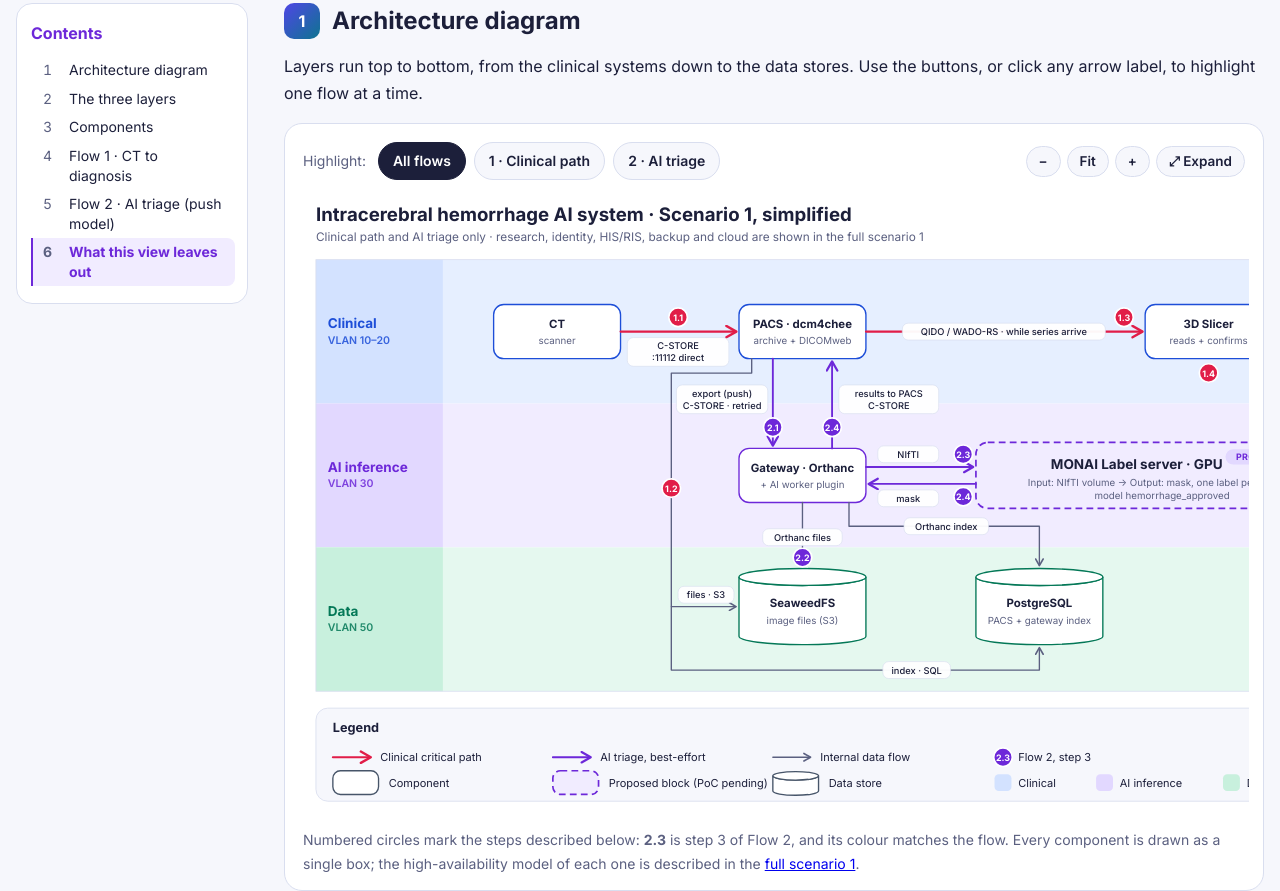
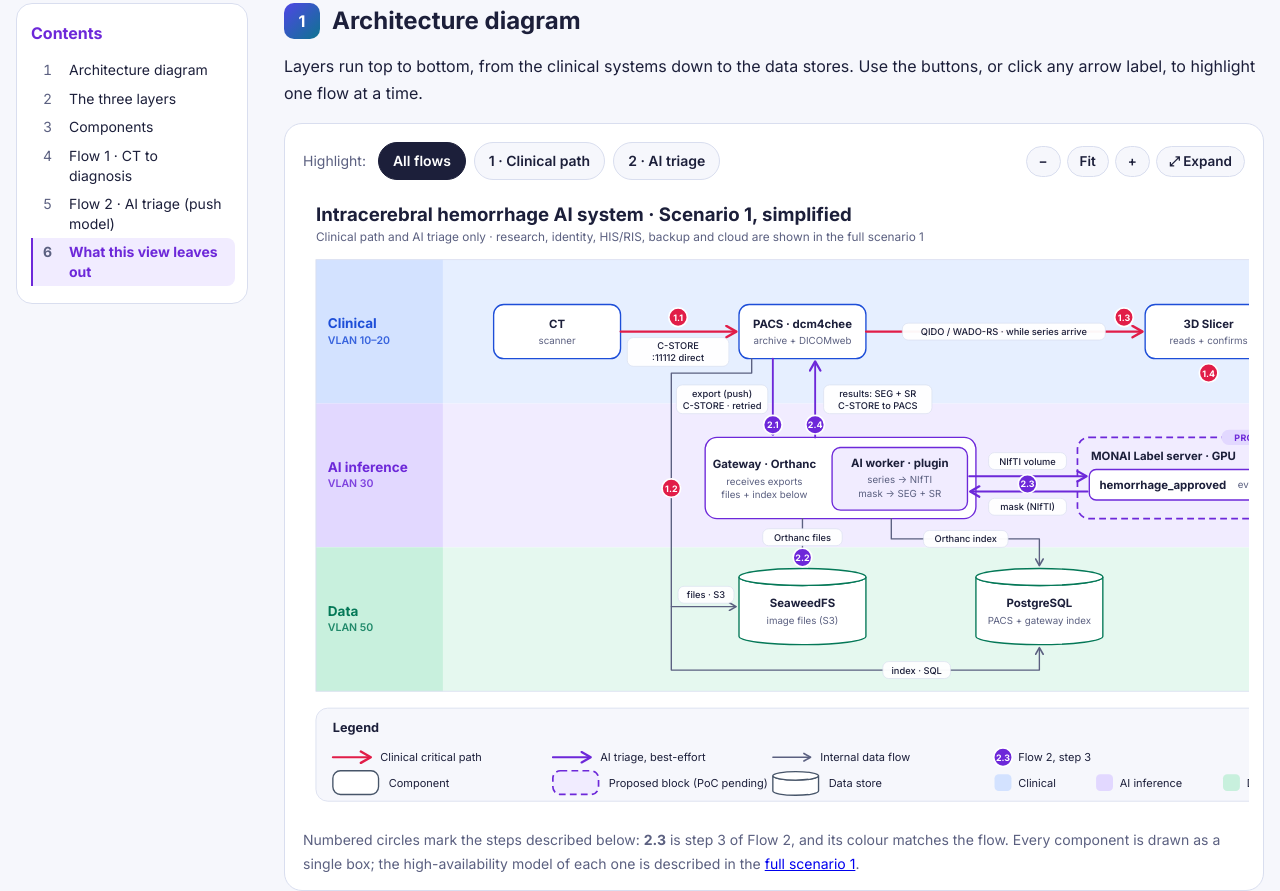
Before and after one commit to jikei25/ich-architecture, a plain HTML site: page simplified.html in a window 1280 px wide. Shown: the part 477-1368 px from the top of the page. Drawn offline with Linux system fonts and the light colour scheme.

Commit message:
docs: draw the AI worker inside Orthanc in the simplified diagram
Match the reworked scenario 1 diagram: the AI worker sits inside the gateway box, MONAI Label is one server box with hemorrhage_approved, and the arrows between them are labelled NIfTI volume and mask.

```diff
--- a/simplified.html
+++ b/simplified.html
@@ -209,16 +209,22 @@ footer{margin-top:56px;padding-top:16px;border-top:1px solid var(--border);font-
 <text class="bt" x="1075" y="156" text-anchor="middle" dominant-baseline="central">3D Slicer</text>
 <text class="bs" x="1075" y="176" text-anchor="middle" dominant-baseline="central">reads + confirms</text></g>
 
-<!-- AI inference lane -->
-<g><rect class="bx s-violet" x="520" y="303" width="150" height="64" rx="12"/>
-<text class="bt" x="595" y="326" text-anchor="middle" dominant-baseline="central">Gateway · Orthanc</text>
-<text class="bs" x="595" y="346" text-anchor="middle" dominant-baseline="central">+ AI worker plugin</text></g>
-<g><rect class="abs s-violet af-violet" x="800" y="296" width="440" height="78" rx="14"/>
-<rect class="tagbg h-violet" x="1095" y="304" width="135" height="18" rx="9"/>
-<text class="tagt t-violet" x="1162" y="313" text-anchor="middle" dominant-baseline="central">PROPOSED · MONAI</text>
-<text class="bt big" x="990" y="321" text-anchor="middle" dominant-baseline="central">MONAI Label server · GPU</text>
-<text class="bs" x="1020" y="343" text-anchor="middle" dominant-baseline="central">Input: NIfTI volume  →  Output: mask, one label per subtype</text>
-<text class="bs" x="1020" y="359" text-anchor="middle" dominant-baseline="central">model hemorrhage_approved</text></g>
+<!-- AI inference lane: the AI worker runs inside Orthanc -->
+<g><rect class="bx s-violet" x="480" y="290" width="320" height="96" rx="14"/>
+<text class="bt" x="550" y="322" text-anchor="middle" dominant-baseline="central">Gateway · Orthanc</text>
+<text class="bs" x="550" y="342" text-anchor="middle" dominant-baseline="central">receives exports</text>
+<text class="bs" x="550" y="358" text-anchor="middle" dominant-baseline="central">files + index below</text></g>
+<g><rect class="bx s-violet af-violet" x="630" y="302" width="160" height="74" rx="10"/>
+<text class="bt" x="710" y="320" text-anchor="middle" dominant-baseline="central">AI worker · plugin</text>
+<text class="bs" x="710" y="340" text-anchor="middle" dominant-baseline="central">series → NIfTI</text>
+<text class="bs" x="710" y="356" text-anchor="middle" dominant-baseline="central">mask → SEG + SR</text></g>
+<g><rect class="abs s-violet af-violet" x="920" y="290" width="320" height="96" rx="14"/>
+<rect class="tagbg h-violet" x="1090" y="281" width="140" height="18" rx="9"/>
+<text class="tagt t-violet" x="1160" y="290" text-anchor="middle" dominant-baseline="central">PROPOSED · MONAI</text>
+<text class="bt" x="936" y="312" dominant-baseline="central">MONAI Label server · GPU</text>
+<rect class="bx s-violet" x="934" y="328" width="292" height="36" rx="8"/>
+<text class="bt" x="946" y="346" dominant-baseline="central">hemorrhage_approved</text>
+<text class="bs" x="1214" y="346" text-anchor="end" dominant-baseline="central">every study, frozen</text></g>
 
 <!-- data lane -->
 <g><path class="cy s-emerald" d="M520 455 L520 525 A75 10 0 0 0 670 525 L670 455 A75 10 0 0 1 520 455 Z"/>
@@ -236,12 +242,12 @@ footer{margin-top:56px;padding-top:16px;border-top:1px solid var(--border);font-
 <path class="a flow" data-g="clinical" d="M535 197 L535 214 L440 214 L440 490 L516 490" marker-end="url(#ar)"/>
 <path class="a flow" data-g="clinical" d="M440 490 L440 565 L875 565 L875 539" marker-end="url(#ar)"/>
 <!-- flow 2: AI triage -->
-<path class="a ai" data-g="triage" d="M560 197 L560 299" marker-end="url(#ar)"/>
-<path class="a ai" data-g="triage" d="M670 325 L796 325" marker-end="url(#ar)"/>
-<path class="a ai" data-g="triage" d="M800 345 L674 345" marker-end="url(#ar)"/>
-<path class="a ai" data-g="triage" d="M630 303 L630 201" marker-end="url(#ar)"/>
-<path class="a flow" data-g="triage" d="M595 367 L595 441" marker-end="url(#ar)"/>
-<path class="a flow" data-g="triage" d="M650 367 L650 395 L875 395 L875 441" marker-end="url(#ar)"/>
+<path class="a ai" data-g="triage" d="M560 197 L560 286" marker-end="url(#ar)"/>
+<path class="a ai" data-g="triage" d="M792 336 L930 336" marker-end="url(#ar)"/>
+<path class="a ai" data-g="triage" d="M932 354 L794 354" marker-end="url(#ar)"/>
+<path class="a ai" data-g="triage" d="M610 290 L610 201" marker-end="url(#ar)"/>
+<path class="a flow" data-g="triage" d="M595 386 L595 441" marker-end="url(#ar)"/>
+<path class="a flow" data-g="triage" d="M700 386 L700 410 L875 410 L875 441" marker-end="url(#ar)"/>
 
 <!-- labels -->
 <g data-g="clinical"><rect class="pill" x="388" y="172" width="120" height="34" rx="7"/>
@@ -256,28 +262,27 @@ footer{margin-top:56px;padding-top:16px;border-top:1px solid var(--border);font-
 <g data-g="triage"><rect class="pill" x="446" y="228" width="108" height="34" rx="7"/>
 <text class="lb" x="500" y="238" text-anchor="middle" dominant-baseline="central">export (push)</text>
 <text class="lb" x="500" y="252" text-anchor="middle" dominant-baseline="central">C-STORE · retried</text></g>
-<g data-g="triage"><rect class="pill" x="638" y="228" width="118" height="34" rx="7"/>
-<text class="lb" x="697" y="238" text-anchor="middle" dominant-baseline="central">results to PACS</text>
-<text class="lb" x="697" y="252" text-anchor="middle" dominant-baseline="central">C-STORE</text></g>
-<g data-g="triage"><rect class="pill" x="684" y="300" width="72" height="20" rx="7"/>
-<text class="lb" x="720" y="310" text-anchor="middle" dominant-baseline="central">NIfTI</text></g>
-<g data-g="triage"><rect class="pill" x="684" y="352" width="72" height="20" rx="7"/>
-<text class="lb" x="720" y="362" text-anchor="middle" dominant-baseline="central">mask</text></g>
+<g data-g="triage"><rect class="pill" x="620" y="228" width="128" height="34" rx="7"/>
+<text class="lb" x="684" y="238" text-anchor="middle" dominant-baseline="central">results: SEG + SR</text>
+<text class="lb" x="684" y="252" text-anchor="middle" dominant-baseline="central">C-STORE to PACS</text></g>
+<g data-g="triage"><rect class="pill" x="815" y="308" width="92" height="20" rx="7"/>
+<text class="lb" x="861" y="318" text-anchor="middle" dominant-baseline="central">NIfTI volume</text></g>
+<g data-g="triage"><rect class="pill" x="815" y="362" width="92" height="20" rx="7"/>
+<text class="lb" x="861" y="372" text-anchor="middle" dominant-baseline="central">mask (NIfTI)</text></g>
 <g data-g="triage"><rect class="pill" x="548" y="398" width="94" height="20" rx="7"/>
 <text class="lb" x="595" y="408" text-anchor="middle" dominant-baseline="central">Orthanc files</text></g>
-<g data-g="triage"><rect class="pill" x="715" y="385" width="100" height="20" rx="7"/>
-<text class="lb" x="765" y="395" text-anchor="middle" dominant-baseline="central">Orthanc index</text></g>
+<g data-g="triage"><rect class="pill" x="738" y="400" width="100" height="20" rx="7"/>
+<text class="lb" x="788" y="410" text-anchor="middle" dominant-baseline="central">Orthanc index</text></g>
 
 <!-- step numbers: flow.step, matching the numbered lists below -->
 <g class="stepb sb-clin" data-g="clinical"><circle cx="448" cy="148" r="11"/><text x="448" y="148" text-anchor="middle" dominant-baseline="central">1.1</text></g>
 <g class="stepb sb-clin" data-g="clinical"><circle cx="440" cy="350" r="11"/><text x="440" y="350" text-anchor="middle" dominant-baseline="central">1.2</text></g>
 <g class="stepb sb-clin" data-g="clinical"><circle cx="975" cy="148" r="11"/><text x="975" y="148" text-anchor="middle" dominant-baseline="central">1.3</text></g>
 <g class="stepb sb-clin" data-g="clinical"><circle cx="1075" cy="214" r="11"/><text x="1075" y="214" text-anchor="middle" dominant-baseline="central">1.4</text></g>
-<g class="stepb sb-tri" data-g="triage"><circle cx="560" cy="278" r="11"/><text x="560" y="278" text-anchor="middle" dominant-baseline="central">2.1</text></g>
+<g class="stepb sb-tri" data-g="triage"><circle cx="560" cy="275" r="11"/><text x="560" y="275" text-anchor="middle" dominant-baseline="central">2.1</text></g>
 <g class="stepb sb-tri" data-g="triage"><circle cx="595" cy="432" r="11"/><text x="595" y="432" text-anchor="middle" dominant-baseline="central">2.2</text></g>
-<g class="stepb sb-tri" data-g="triage"><circle cx="785" cy="310" r="11"/><text x="785" y="310" text-anchor="middle" dominant-baseline="central">2.3</text></g>
-<g class="stepb sb-tri" data-g="triage"><circle cx="785" cy="360" r="11"/><text x="785" y="360" text-anchor="middle" dominant-baseline="central">2.4</text></g>
-<g class="stepb sb-tri" data-g="triage"><circle cx="630" cy="278" r="11"/><text x="630" y="278" text-anchor="middle" dominant-baseline="central">2.4</text></g>
+<g class="stepb sb-tri" data-g="triage"><circle cx="861" cy="345" r="11"/><text x="861" y="345"text-anchor="middle" dominant-baseline="central">2.3</text></g>
+<g class="stepb sb-tri" data-g="triage"><circle cx="610" cy="275" r="11"/><text x="610" y="275" text-anchor="middle" dominant-baseline="central">2.4</text></g>
 
 <!-- legend -->
 <rect class="legend" x="20" y="610" width="1260" height="110" rx="14"/>
```
